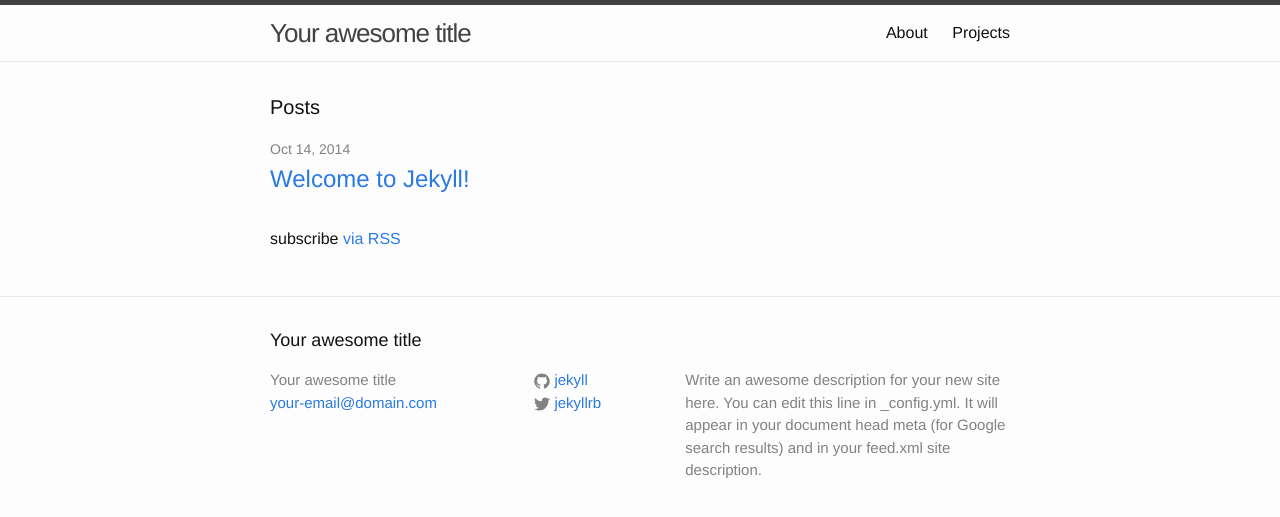
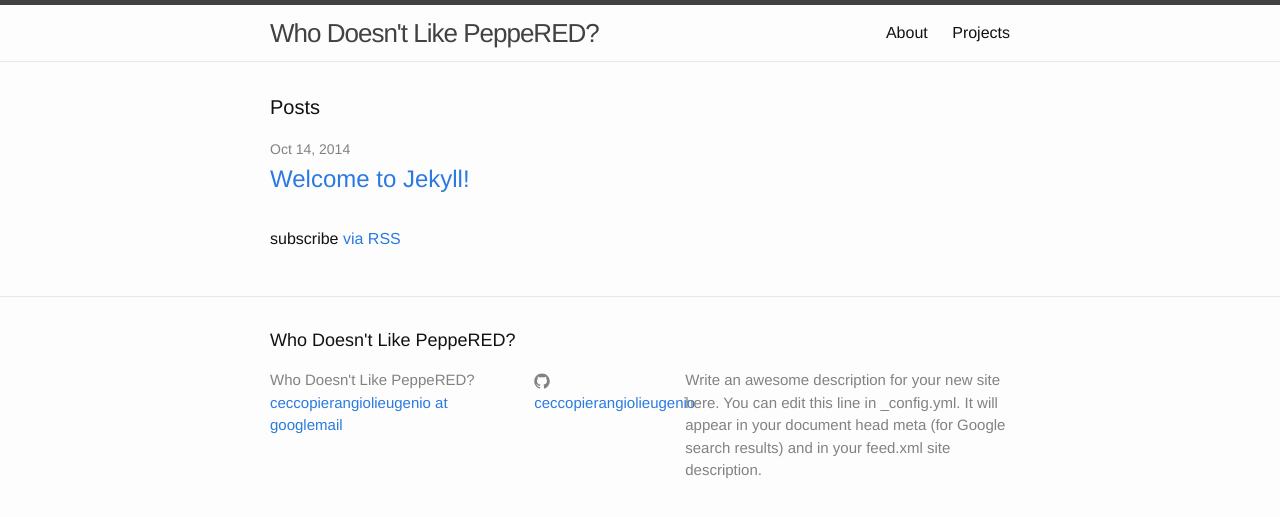
Before and after one commit to ceccopierangiolieugenio/ceccopierangiolieugenio.github.io, a Jekyll site: the page built from index.html, in a window 1280 px wide. Shown: the top 517 px of the page. Built offline with Jekyll 4.4.1, drawn with Linux system fonts in a browser that asks for light colours.

Commit message:
Updated config file

```diff
--- a/_config.yml
+++ b/_config.yml
@@ -1,14 +1,13 @@
 # Site settings
-title: Your awesome title
-email: your-email@domain.com
+title: Who Doesn't Like PeppeRED?
+email: ceccopierangiolieugenio at googlemail
 description: > # this means to ignore newlines until "baseurl:"
   Write an awesome description for your new site here. You can edit this
   line in _config.yml. It will appear in your document head meta (for
   Google search results) and in your feed.xml site description.
 baseurl: "" # the subpath of your site, e.g. /blog/
-url: "http://yourdomain.com" # the base hostname & protocol for your site
-twitter_username: jekyllrb
-github_username:  jekyll
+url: "http://ceccopierangiolieugenio.github.io" # the base hostname & protocol for your site
+github_username:  ceccopierangiolieugenio
 
 # Build settings
 markdown: kramdown
```
Also changed, not shown: 1 other file.
